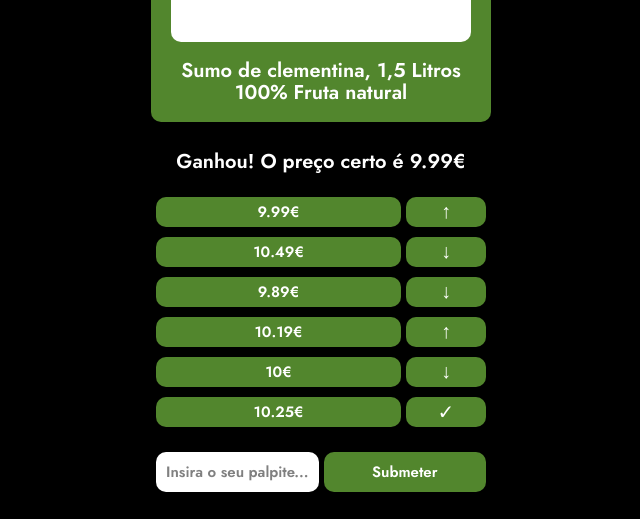
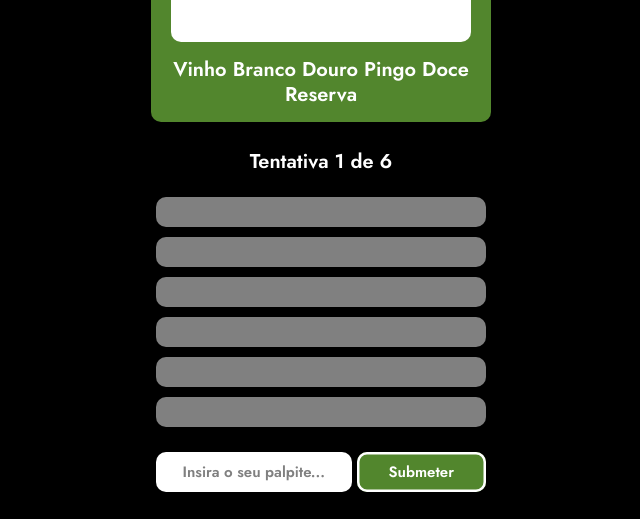
Before and after one commit to Marcos92/Pingle, a React (Vite) app in the folder pingle/: page / in a window 1280 px wide. Shown: the part 351-870 px from the top of the page, without its empty margins (319-959 px from the left). Built offline with nearby package versions, Linux system fonts and the light colour scheme; grey boxes are pictures that could not be loaded.

Commit message:
Guess submission

```diff
--- a/pingle/src/App.css
+++ b/pingle/src/App.css
@@ -9,6 +9,7 @@
   font-family: Jost, sans-serif;
 
   --green-primary: hsl(95, 50%, 35%);
+  --green-dark: hsl(95, 50%, 20%);
 }
 
 button {
@@ -18,7 +19,7 @@ button {
 
 input {
   all: unset;
-  caret-color: grey;
+  caret-color: gray;
 }
 
 input::placeholder {
@@ -102,17 +103,16 @@ input:-moz-placeholder {
   display: flex;
   justify-content: center;
   align-items: center;
-  text-align: center;
   overflow: hidden;
-  white-space: normal;
-  width: 100%;
+  width: 105%;
   flex-shrink: 1;
 }
 
 .product-name h1 {
   font-size: 20px;
   font-weight: bold;
-  line-height: 22px;
+  line-height: 25px;
+  text-align: center;
 }
 
 .game-info {
@@ -121,7 +121,7 @@ input:-moz-placeholder {
   line-height: 20px;
   margin: 20px;
   text-align: center;
-  width: 100%;
+  width: 125%;
 }
 
 .guess-container {
@@ -132,7 +132,8 @@ input:-moz-placeholder {
   width: 110%;
 }
 
-.guess-entry {
+.guess-entry,
+.guess-entry-empty {
   display: flex;
   align-items: center;
   width: 100%;
@@ -154,6 +155,12 @@ input:-moz-placeholder {
   font-weight: bold;
 }
 
+.guess-entry-empty {
+  background-color: gray;
+  text-align: center;
+  border-radius: 10px;
+}
+
 .guess-entry .price {
   width: calc(75% - 2.5px);
 }
@@ -162,6 +169,18 @@ input:-moz-placeholder {
   width: calc(25% - 2.5px);
   font-family: "VT323", monospace;
   font-size: 20px;
+}
+
+.guess-entry .hint.win {
+  background-color: #218c29;
+}
+
+.guess-entry .hint.near {
+  background-color: #bfa900;
+}
+
+.guess-entry .hint.far {
+  background-color: #b22222;
 }
 
 .input-container {
@@ -185,14 +204,24 @@ input:-moz-placeholder {
 }
 
 .input-container .input-field {
-  width: calc(50% - 2.5px);
+  width: calc(60% - 2.5px);
   color: black;
   background-color: white;
   height: 100%;
 }
 
 .input-container .input-button {
-  width: calc(50% - 2.5px);
+  width: calc(40% - 2.5px);
   background-color: var(--green-primary);
   height: 100%;
 }
+
+.input-button {
+  box-shadow: inset 0 0 0 2.5px white;
+}
+
+.input-button:active {
+  box-shadow: inset 0 0 0 2.5px gray;
+  background-color: var(--green-dark);
+  color: gray;
+}
--- a/pingle/src/App.tsx
+++ b/pingle/src/App.tsx
@@ -1,25 +1,157 @@
+import { useState, useEffect } from "react";
 import "./App.css";
 import GuessContainer from "./components/GuessContainer";
 import InputBar from "./components/InputBar";
 import ProductDisplay from "./components/ProductDisplay";
+import GameInfo from "./components/GameInfo";
 
 function App() {
-  const guesses = [
-    { price: 9.99, tip: "↑" },
-    { price: 10.49, tip: "↓" },
-    { price: 9.89, tip: "↓" },
-    { price: 10.19, tip: "↑" },
-    { price: 10.0, tip: "↓" },
-    { price: 10.25, tip: "✓" },
-  ];
+  const [productName, setProductName] = useState<string>("");
+  const [productImage, setProductImage] = useState<string>("");
+  const [productPrice, setProductPrice] = useState<number>(0);
+
+  const gameIndex = getGameIndex();
+
+  const [userStats, setUserStats] = useState(
+    () =>
+      JSON.parse(localStorage.getItem("stats") ?? "null") ?? {
+        numGames: 0,
+        numWins: 0,
+        winsPerGuess: [0, 0, 0, 0, 0, 0],
+        currentStreak: 0,
+        maxStreak: 0,
+      }
+  );
+
+  const [gameState, setGameState] = useState(
+    () =>
+      JSON.parse(localStorage.getItem("state") ?? "null") ?? {
+        gameIndex: -1,
+        guesses: [],
+        hasWon: false,
+      }
+  );
+
+  function getGameIndex() {
+    const currDate = new Date();
+    let dayCountSinceEpoch = Math.floor(
+      currDate.getTime() / (1000 * 3600 * 24)
+    );
+    let index = Math.abs(Math.round(dayCountSinceEpoch));
+    return index;
+  }
+
+  function fetchGameData(gameIndex: number) {
+    fetch("/products.json")
+      .then((response) => response.json())
+      .then((json) => {
+        const index = gameIndex % json.length;
+        setProductName(json[index].name);
+        setProductPrice(json[index].price);
+        setProductImage(json[index].image);
+        initializeGame(index);
+      });
+  }
+
+  function initializeGame(index: number) {
+    setGameState((prevGameState: any) => {
+      if (prevGameState.gameIndex !== index) {
+        setUserStats((prevUserStats: any) => {
+          const updatedStats = { ...prevUserStats };
+          if (prevGameState.hasWon === false) {
+            updatedStats.currentStreak = 0;
+          }
+          updatedStats.numGames++;
+          localStorage.setItem("stats", JSON.stringify(updatedStats));
+          return updatedStats;
+        });
+
+        const newGameState = {
+          gameIndex: index,
+          guesses: [],
+          hasWon: false,
+        };
+        localStorage.setItem("state", JSON.stringify(newGameState));
+        return newGameState;
+      }
+      return prevGameState;
+    });
+  }
+
+  function checkGuess(guess: number) {
+    console.log("checkGuess called with:", guess);
+    const guessObj = { guess, closeness: "", direction: 0 };
+    const amountAway = Math.abs(productPrice - guess);
+    console.log("productPrice:", productPrice, "amountAway:", amountAway);
+
+    let isWin = false;
+
+    if (amountAway < 0.1) {
+      guessObj.closeness = "win";
+      guessObj.direction = 0;
+      isWin = true;
+      console.log("Guess is a WIN!");
+      gameWon();
+    } else {
+      if (amountAway < 1.0) {
+        guessObj.closeness = "near";
+        console.log("Guess is NEAR");
+      } else {
+        guessObj.closeness = "far";
+        console.log("Guess is FAR");
+      }
+      if (guess > productPrice) {
+        guessObj.direction = -1;
+      } else if (guess < productPrice) {
+        guessObj.direction = 1;
+      }
+    }
+
+    setGameState((prev: any) => {
+      const newGuesses = [...prev.guesses, { ...guessObj }];
+      let updatedState = {
+        ...prev,
+        guesses: newGuesses,
+        hasWon: isWin ? true : prev.hasWon,
+      };
+      if (newGuesses.length === 6 && !isWin) {
+        console.log("Max guesses reached. Game lost.");
+        gameLost();
+      }
+      setTimeout(() => {
+        localStorage.setItem("state", JSON.stringify(updatedState));
+      }, 0);
+      console.log("Updated gameState:", updatedState);
+      return { ...updatedState }; // ensure new object reference
+    });
+  }
+
+  function gameWon() {
+    // Placeholder: implement win logic if needed
+    // For now, do nothing
+  }
+
+  function gameLost() {
+    // Placeholder: implement lose logic if needed
+    // For now, do nothing
+  }
+
+  useEffect(() => {
+    fetchGameData(gameIndex);
+  }, [gameIndex]);
+
   return (
     <>
       <div className="main-container">
         <div className="title">PINGLE</div>
-        <ProductDisplay />
-        <div className="game-info">Ganhou! O preço certo é 9.99€</div>
-        <GuessContainer guesses={guesses} />
-        <InputBar />
+        <ProductDisplay name={productName} image={productImage} />
+        <GameInfo
+          hasWon={gameState.hasWon}
+          guessNumber={gameState.guesses.length}
+          productPrice={productPrice}
+        />
+        <GuessContainer guesses={gameState.guesses} />
+        <InputBar checkGuess={checkGuess} />
       </div>
     </>
   );
--- /dev/null
+++ b/pingle/src/components/GameInfo.tsx
@@ -0,0 +1,22 @@
+export interface GameInfoProps {
+  hasWon: boolean;
+  guessNumber: number;
+  productPrice: number;
+}
+
+export default function GameInfo({
+  hasWon,
+  guessNumber,
+  productPrice,
+}: GameInfoProps) {
+  console.log("GameInfo rendered with:", { hasWon, guessNumber, productPrice });
+  return (
+    <div className="game-info">
+      {!hasWon && guessNumber < 6 && `Tentativa ${guessNumber + 1} de 6`}
+      {hasWon && `Ganhou! O preço certo é ${productPrice}€`}
+      {!hasWon &&
+        guessNumber === 6 &&
+        `Perdeu! O preço certo é ${productPrice}€`}
+    </div>
+  );
+}
--- a/pingle/src/components/GuessContainer.tsx
+++ b/pingle/src/components/GuessContainer.tsx
@@ -1,14 +1,45 @@
 import GuessEntry from "./GuessEntry";
 
 export interface GuessContainerProps {
-  guesses: { price: number; tip: string }[];
+  guesses: {
+    guess: number | undefined;
+    closeness: string | undefined;
+    direction: number;
+  }[];
 }
 
 export default function GuessContainer({ guesses }: GuessContainerProps) {
+  console.log("GuessContainer rendered with guesses:", guesses);
+
+  const paddedGuesses = (guesses ?? [])
+    .concat(
+      Array(Math.max(0, 6 - (guesses?.length ?? 0))).fill({
+        guess: undefined,
+        closeness: undefined,
+        direction: undefined,
+      })
+    )
+    .slice(0, 6);
+
   return (
     <div className="guess-container">
-      {guesses.map((g, i) => (
-        <GuessEntry key={i} price={g.price} hint={g.tip} />
+      {paddedGuesses.map((g, i) => (
+        <GuessEntry
+          key={i}
+          guess={g?.guess ?? 0}
+          closeness={
+            g?.closeness === "win" ||
+            g?.closeness === "near" ||
+            g?.closeness === "far"
+              ? g.closeness
+              : undefined
+          }
+          direction={
+            g?.direction === -1 || g?.direction === 0 || g?.direction === 1
+              ? g.direction
+              : undefined
+          }
+        />
       ))}
     </div>
   );
--- a/pingle/src/components/GuessEntry.tsx
+++ b/pingle/src/components/GuessEntry.tsx
@@ -1,13 +1,23 @@
 export interface GuessEntryProps {
-  price: number;
-  hint: string;
+  guess: number;
+  closeness: "win" | "near" | "far" | undefined;
+  direction: -1 | 0 | 1 | undefined;
 }
 
-export default function GuessEntry({ price, hint }: GuessEntryProps) {
+export default function GuessEntry({ guess, closeness, direction }: GuessEntryProps) {
+
+  console.log("GuessEntry rendered with:", { guess, closeness, direction });
+
   return (
-    <div className="guess-entry">
-      <div className="price">{price}€</div>
-      <div className="hint">{hint}</div>
-    </div>
+    <>
+      {(guess === undefined || closeness === undefined || direction === undefined) ? (
+      <div className="guess-entry-empty"></div>
+      ) : (
+      <div className="guess-entry">
+        <div className="price">{guess.toFixed(2)}€</div>
+        <div className={`hint ${closeness}`}>{direction === 1 ? "↑" : direction === -1 ? "↓" : "✔"}</div>
+      </div>
+      )}
+    </>
   );
 }
--- a/pingle/src/components/InputBar.tsx
+++ b/pingle/src/components/InputBar.tsx
@@ -1,16 +1,71 @@
-import React from "react";
+import { useRef, useState } from "react";
 
-export default function InputBar() {
+type InputBarProps = {
+  checkGuess: (guess: number) => void;
+};
+
+export default function InputBar({ checkGuess }: InputBarProps) {
+  const inputRef = useRef<HTMLInputElement>(null);
+  const [warningTimeout, setWarningTimeout] = useState<number | null>(null);
+
+  function displayWarning() {
+    if (warningTimeout) {
+      clearTimeout(warningTimeout);
+    }
+
+    const warningElem = document.getElementById("warning-toast");
+    if (!warningElem) return;
+
+    warningElem.classList.remove("hide");
+    warningElem.classList.add("animate__flipInX");
+
+    const timeout = setTimeout(() => {
+      if (!warningElem) return;
+      warningElem.classList.remove("animate__flipInX");
+      warningElem.classList.add("animate__flipOutX");
+      setTimeout(() => {
+        if (!warningElem) return;
+        warningElem.classList.remove("animate__flipOutX");
+        warningElem.classList.add("hide");
+      }, 1000);
+    }, 2000);
+
+    setWarningTimeout(timeout);
+  }
+
+  function handleInput() {
+    const input = inputRef.current;
+    if (!input) return;
+    const strippedString = input.value.replace(/[^\d.]/g, "");
+    if (!strippedString) {
+      displayWarning();
+      return;
+    }
+    const guess = Number(strippedString);
+    if (isNaN(guess)) {
+      displayWarning();
+      return;
+    }
+    checkGuess(guess);
+    input.value = "";
+  }
+
   return (
     <div className="input-container">
       <input
+        ref={inputRef}
         className="input-field"
         type="text"
-        pattern="^\$\d{1,3}*(\.\d+)?€"
+        pattern="^\d{1,3}(\.\d+)?€$"
         data-type="currency"
         placeholder="Insira o seu palpite..."
+        onKeyDown={(e) => {
+          if (e.key === "Enter") handleInput();
+        }}
       />
-      <button className="input-button">Submeter</button>
+      <button className="input-button" onClick={handleInput}>
+        Submeter
+      </button>
     </div>
   );
 }
--- a/pingle/src/components/ProductDisplay.tsx
+++ b/pingle/src/components/ProductDisplay.tsx
@@ -1,14 +1,16 @@
-export default function ProductDisplay() {
+export interface ProductDisplayProps {
+  name: string;
+  image: string;
+}
+
+export default function ProductDisplay({ name, image }: ProductDisplayProps) {
   return (
     <div className="product-display">
       <div className="product-image">
-        <img
-          src="https://www.pingodoce.pt/dw/image/v2/BLJJ_PRD/on/demandware.static/-/Sites-pingo-doce-master/default/dw2567cef1/images/medium/991439_65388b07612356ed5e0fa434baa371fe.jpeg?sw=198"
-          alt="Product"
-        />
+        {image && <img src={image} alt={name} />}
       </div>
       <div className="product-name">
-        <h1>Sumo de clementina, 1,5 Litros     100% Fruta natural</h1>
+        <h1>{name}</h1>
       </div>
     </div>
   );
```
Also changed, not shown: 1 other file (tests, documents, lock files or other folders).
